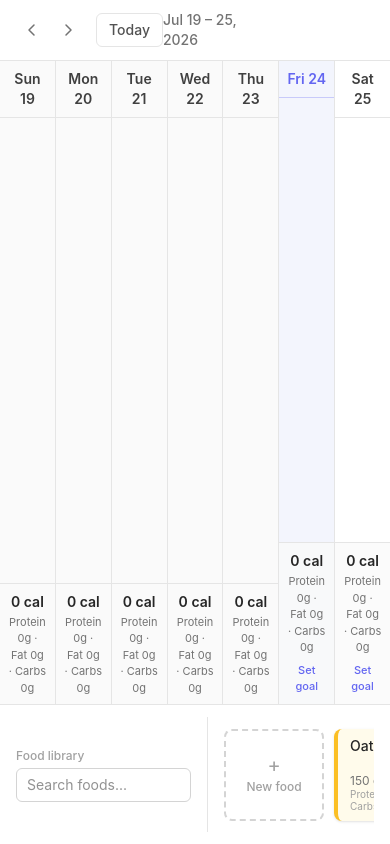
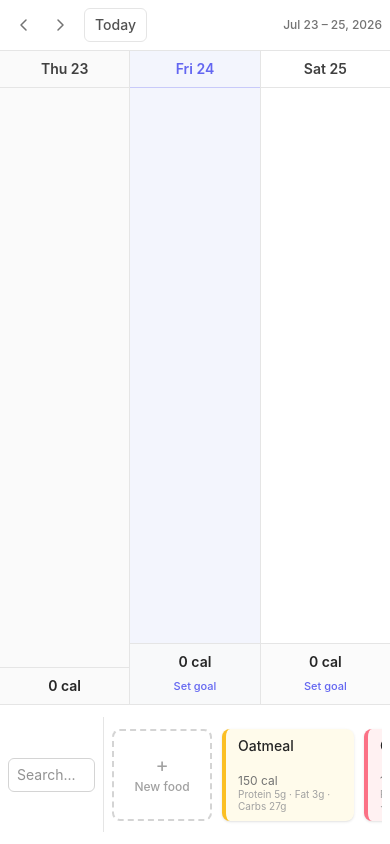
Before and after one commit to hannah7webb/cal-counter, a React (Vite) app: page / in a window 390 px wide. Built offline with nearby package versions, Linux system fonts and the light colour scheme.

Commit message:
edit format for mobile

```diff
--- a/src/App.tsx
+++ b/src/App.tsx
@@ -2,15 +2,17 @@ import { useMemo, useState } from 'react';
 import {
   DndContext,
   DragOverlay,
-  PointerSensor,
+  MouseSensor,
+  TouchSensor,
   useSensor,
   useSensors,
   type DragEndEvent,
   type DragStartEvent,
 } from '@dnd-kit/core';
 import { AppDataProvider, useAppData } from './context/AppDataContext';
-import { addDays, startOfWeek } from './lib/date';
+import { addDays, getThreeDayDates, getWeekDates, startOfWeek } from './lib/date';
 import { getSwatch } from './lib/colors';
+import { useIsMobile } from './hooks/useIsMobile';
 import { WeekHeader } from './components/WeekHeader';
 import { WeekGrid } from './components/WeekGrid';
 import { FoodTray } from './components/FoodTray';
@@ -22,11 +24,15 @@ type DragPayload =
 
 function AppShell() {
   const { dayEntries, addEntry, moveEntry, getFoodItem } = useAppData();
-  const [weekStart, setWeekStart] = useState(() => startOfWeek(new Date()));
+  const isMobile = useIsMobile();
+  const [anchorDate, setAnchorDate] = useState(() => new Date());
   const [activeDrag, setActiveDrag] = useState<DragPayload | null>(null);
 
+  const dates = isMobile ? getThreeDayDates(anchorDate) : getWeekDates(startOfWeek(anchorDate));
+
   const sensors = useSensors(
-    useSensor(PointerSensor, { activationConstraint: { distance: 8 } }),
+    useSensor(MouseSensor, { activationConstraint: { distance: 8 } }),
+    useSensor(TouchSensor, { activationConstraint: { delay: 200, tolerance: 8 } }),
   );
 
   function handleDragStart(event: DragStartEvent) {
@@ -76,12 +82,12 @@ function AppShell() {
     <DndContext sensors={sensors} onDragStart={handleDragStart} onDragEnd={handleDragEnd}>
       <div className="flex h-screen flex-col overflow-hidden">
         <WeekHeader
-          weekStart={weekStart}
-          onPrev={() => setWeekStart((d) => addDays(d, -7))}
-          onNext={() => setWeekStart((d) => addDays(d, 7))}
-          onToday={() => setWeekStart(startOfWeek(new Date()))}
+          dates={dates}
+          onPrev={() => setAnchorDate((d) => addDays(d, isMobile ? -1 : -7))}
+          onNext={() => setAnchorDate((d) => addDays(d, isMobile ? 1 : 7))}
+          onToday={() => setAnchorDate(new Date())}
         />
-        <WeekGrid weekStart={weekStart} dayEntries={dayEntries} />
+        <WeekGrid dates={dates} dayEntries={dayEntries} />
         <FoodTray />
       </div>
       <DragOverlay>{overlayContent}</DragOverlay>
--- a/src/components/DayColumn.tsx
+++ b/src/components/DayColumn.tsx
@@ -80,10 +80,6 @@ export function DayColumn({ date, isoDate, isToday, isPast, entries }: DayColumn
         <div className="text-sm font-semibold text-neutral-800 text-center">
           {Math.round(totals.calories)} cal
         </div>
-        <div className="text-[11px] text-neutral-500 text-center mt-0.5">
-          Protein {Math.round(totals.protein)}g &middot; Fat {Math.round(totals.fat)}g &middot;{' '}
-          Carbs {Math.round(totals.carbs)}g
-        </div>
 
         {goal && entries.length > 0 && (
           <div className="mt-2">
--- a/src/components/DayEntryCard.tsx
+++ b/src/components/DayEntryCard.tsx
@@ -53,7 +53,7 @@ export function DayEntryCard({ entry }: { entry: DayEntry }) {
     <div
       ref={setNodeRef}
       style={style}
-      className="rounded-md border-l-4 px-2.5 py-1.5 shadow-sm cursor-grab active:cursor-grabbing select-none"
+      className="touch-none rounded-md border-l-4 px-2.5 py-1.5 shadow-sm cursor-grab active:cursor-grabbing select-none"
       {...listeners}
       {...attributes}
     >
--- a/src/components/FoodCard.tsx
+++ b/src/components/FoodCard.tsx
@@ -34,7 +34,8 @@ export function FoodCard({ item }: { item: FoodItem }) {
   function toggleExpanded() {
     if (!expanded && buttonRef.current) {
       const rect = buttonRef.current.getBoundingClientRect();
-      setAnchor({ left: rect.left, bottom: window.innerHeight - rect.top + 8 });
+      const left = Math.min(rect.left, window.innerWidth - 272);
+      setAnchor({ left: Math.max(8, left), bottom: window.innerHeight - rect.top + 8 });
     }
     setExpanded((v) => !v);
   }
@@ -52,7 +53,7 @@ export function FoodCard({ item }: { item: FoodItem }) {
         {...listeners}
         {...attributes}
         onClick={toggleExpanded}
-        className="flex min-h-23 w-33 cursor-grab flex-col justify-between gap-1 rounded-lg border-l-4 px-3 py-2 text-left shadow-sm active:cursor-grabbing select-none"
+        className="flex min-h-23 w-33 touch-none cursor-grab flex-col justify-between gap-1 rounded-lg border-l-4 px-3 py-2 text-left shadow-sm active:cursor-grabbing select-none"
         style={{ borderLeftColor: swatch.dot, backgroundColor: swatch.bg }}
       >
         <span className="text-sm font-medium text-neutral-800 leading-tight line-clamp-2">
--- a/src/components/FoodTray.tsx
+++ b/src/components/FoodTray.tsx
@@ -13,18 +13,18 @@ export function FoodTray() {
   );
 
   return (
-    <div className="flex min-h-35 shrink-0 items-center gap-4 border-t border-neutral-200 bg-white px-4 py-3">
-      <div className="flex w-48 shrink-0 flex-col justify-center gap-1 self-stretch border-r border-neutral-200 pr-4">
-        <label htmlFor="food-search" className="text-xs font-medium text-neutral-400">
+    <div className="flex min-h-35 shrink-0 items-center gap-2 border-t border-neutral-200 bg-white px-2 py-3 sm:gap-4 sm:px-4">
+      <div className="flex w-24 shrink-0 flex-col justify-center gap-1 self-stretch border-r border-neutral-200 pr-2 sm:w-48 sm:pr-4">
+        <label htmlFor="food-search" className="hidden text-xs font-medium text-neutral-400 sm:block">
           Food library
         </label>
         <input
           id="food-search"
           type="text"
-          placeholder="Search foods..."
+          placeholder="Search..."
           value={search}
           onChange={(e) => setSearch(e.target.value)}
-          className="rounded-md border border-neutral-300 px-2.5 py-1.5 text-sm focus:outline-none focus:ring-2 focus:ring-accent/40"
+          className="min-w-0 rounded-md border border-neutral-300 px-2 py-1.5 text-sm focus:outline-none focus:ring-2 focus:ring-accent/40"
         />
       </div>
 
--- a/src/components/GoalBarChart.tsx
+++ b/src/components/GoalBarChart.tsx
@@ -60,8 +60,8 @@ export function GoalBarChart({ totals, goal }: GoalBarChartProps) {
         const over = goalValue > 0 && consumed > goalValue && !onTarget;
 
         return (
-          <div key={key} className="flex items-center gap-1.5">
-            <span className="w-11 shrink-0 whitespace-nowrap text-[9px] text-neutral-400">
+          <div key={key} className="flex items-center gap-1">
+            <span className="w-9 shrink-0 whitespace-nowrap text-[9px] text-neutral-400">
               {label}
             </span>
             <div className="flex h-5 flex-1 overflow-hidden rounded-sm border border-neutral-200 bg-accent-light">
--- a/src/components/WeekGrid.tsx
+++ b/src/components/WeekGrid.tsx
@@ -1,14 +1,13 @@
 import type { DayEntry } from '../types';
-import { getWeekDates, isSameDay, toISODate } from '../lib/date';
+import { isSameDay, toISODate } from '../lib/date';
 import { DayColumn } from './DayColumn';
 
 interface WeekGridProps {
-  weekStart: Date;
+  dates: Date[];
   dayEntries: DayEntry[];
 }
 
-export function WeekGrid({ weekStart, dayEntries }: WeekGridProps) {
-  const dates = getWeekDates(weekStart);
+export function WeekGrid({ dates, dayEntries }: WeekGridProps) {
   const today = new Date();
   const todayStart = new Date(today.getFullYear(), today.getMonth(), today.getDate());
 
--- a/src/components/WeekHeader.tsx
+++ b/src/components/WeekHeader.tsx
@@ -1,21 +1,21 @@
-import { formatWeekRange } from '../lib/date';
+import { formatDateRange } from '../lib/date';
 
 interface WeekHeaderProps {
-  weekStart: Date;
+  dates: Date[];
   onPrev: () => void;
   onNext: () => void;
   onToday: () => void;
 }
 
-export function WeekHeader({ weekStart, onPrev, onNext, onToday }: WeekHeaderProps) {
+export function WeekHeader({ dates, onPrev, onNext, onToday }: WeekHeaderProps) {
   return (
-    <div className="flex shrink-0 items-center justify-between border-b border-neutral-200 bg-white px-4 py-2.5">
+    <div className="flex shrink-0 items-center justify-between gap-2 border-b border-neutral-200 bg-white px-2 py-2 sm:px-4 sm:py-2.5">
       <div className="flex items-center gap-1">
         <button
           type="button"
           onClick={onPrev}
-          aria-label="Previous week"
-          className="flex h-8 w-8 items-center justify-center rounded-md text-neutral-500 hover:bg-neutral-100 hover:text-neutral-800 transition-colors"
+          aria-label="Previous"
+          className="flex h-8 w-8 shrink-0 items-center justify-center rounded-md text-neutral-500 hover:bg-neutral-100 hover:text-neutral-800 transition-colors"
         >
           <svg width="16" height="16" viewBox="0 0 16 16" fill="none">
             <path d="M10 3L5 8L10 13" stroke="currentColor" strokeWidth="1.5" strokeLinecap="round" strokeLinejoin="round" />
@@ -24,8 +24,8 @@ export function WeekHeader({ weekStart, onPrev, onNext, onToday }: WeekHeaderPro
         <button
           type="button"
           onClick={onNext}
-          aria-label="Next week"
-          className="flex h-8 w-8 items-center justify-center rounded-md text-neutral-500 hover:bg-neutral-100 hover:text-neutral-800 transition-colors"
+          aria-label="Next"
+          className="flex h-8 w-8 shrink-0 items-center justify-center rounded-md text-neutral-500 hover:bg-neutral-100 hover:text-neutral-800 transition-colors"
         >
           <svg width="16" height="16" viewBox="0 0 16 16" fill="none">
             <path d="M6 3L11 8L6 13" stroke="currentColor" strokeWidth="1.5" strokeLinecap="round" strokeLinejoin="round" />
@@ -34,13 +34,15 @@ export function WeekHeader({ weekStart, onPrev, onNext, onToday }: WeekHeaderPro
         <button
           type="button"
           onClick={onToday}
-          className="ml-2 rounded-md border border-neutral-200 px-3 py-1.5 text-sm font-medium text-neutral-600 hover:bg-neutral-50 hover:text-accent transition-colors"
+          className="ml-1 shrink-0 rounded-md border border-neutral-200 px-2.5 py-1.5 text-sm font-medium text-neutral-600 hover:bg-neutral-50 hover:text-accent transition-colors sm:ml-2 sm:px-3"
         >
           Today
         </button>
       </div>
-      <div className="text-sm font-medium text-neutral-500">{formatWeekRange(weekStart)}</div>
-      <div className="w-26" aria-hidden />
+      <div className="truncate text-right text-xs font-medium text-neutral-500 sm:text-sm">
+        {formatDateRange(dates[0], dates[dates.length - 1])}
+      </div>
+      <div className="hidden w-26 shrink-0 sm:block" aria-hidden />
     </div>
   );
 }
--- /dev/null
+++ b/src/hooks/useIsMobile.ts
@@ -0,0 +1,19 @@
+import { useEffect, useState } from 'react';
+
+export function useIsMobile(breakpoint = 768): boolean {
+  const [isMobile, setIsMobile] = useState(
+    () => typeof window !== 'undefined' && window.innerWidth < breakpoint,
+  );
+
+  useEffect(() => {
+    const mql = window.matchMedia(`(max-width: ${breakpoint - 1}px)`);
+    function update() {
+      setIsMobile(mql.matches);
+    }
+    update();
+    mql.addEventListener('change', update);
+    return () => mql.removeEventListener('change', update);
+  }, [breakpoint]);
+
+  return isMobile;
+}
--- a/src/lib/date.ts
+++ b/src/lib/date.ts
@@ -24,6 +24,10 @@ export function getWeekDates(weekStart: Date): Date[] {
   return Array.from({ length: 7 }, (_, i) => addDays(weekStart, i));
 }
 
+export function getThreeDayDates(center: Date): Date[] {
+  return [addDays(center, -1), center, addDays(center, 1)];
+}
+
 export function formatColumnHeader(date: Date): string {
   return `${WEEKDAY_LABELS[date.getDay()]} ${date.getDate()}`;
 }
@@ -32,13 +36,12 @@ export function isSameDay(a: Date, b: Date): boolean {
   return toISODate(a) === toISODate(b);
 }
 
-export function formatWeekRange(weekStart: Date): string {
-  const weekEnd = addDays(weekStart, 6);
-  const sameMonth = weekStart.getMonth() === weekEnd.getMonth();
-  const startLabel = weekStart.toLocaleDateString(undefined, { month: 'short', day: 'numeric' });
+export function formatDateRange(start: Date, end: Date): string {
+  const sameMonth = start.getMonth() === end.getMonth();
+  const startLabel = start.toLocaleDateString(undefined, { month: 'short', day: 'numeric' });
   const endLabel = sameMonth
-    ? weekEnd.toLocaleDateString(undefined, { day: 'numeric' })
-    : weekEnd.toLocaleDateString(undefined, { month: 'short', day: 'numeric' });
-  const year = weekEnd.getFullYear();
+    ? end.toLocaleDateString(undefined, { day: 'numeric' })
+    : end.toLocaleDateString(undefined, { month: 'short', day: 'numeric' });
+  const year = end.getFullYear();
   return `${startLabel} – ${endLabel}, ${year}`;
 }
```
